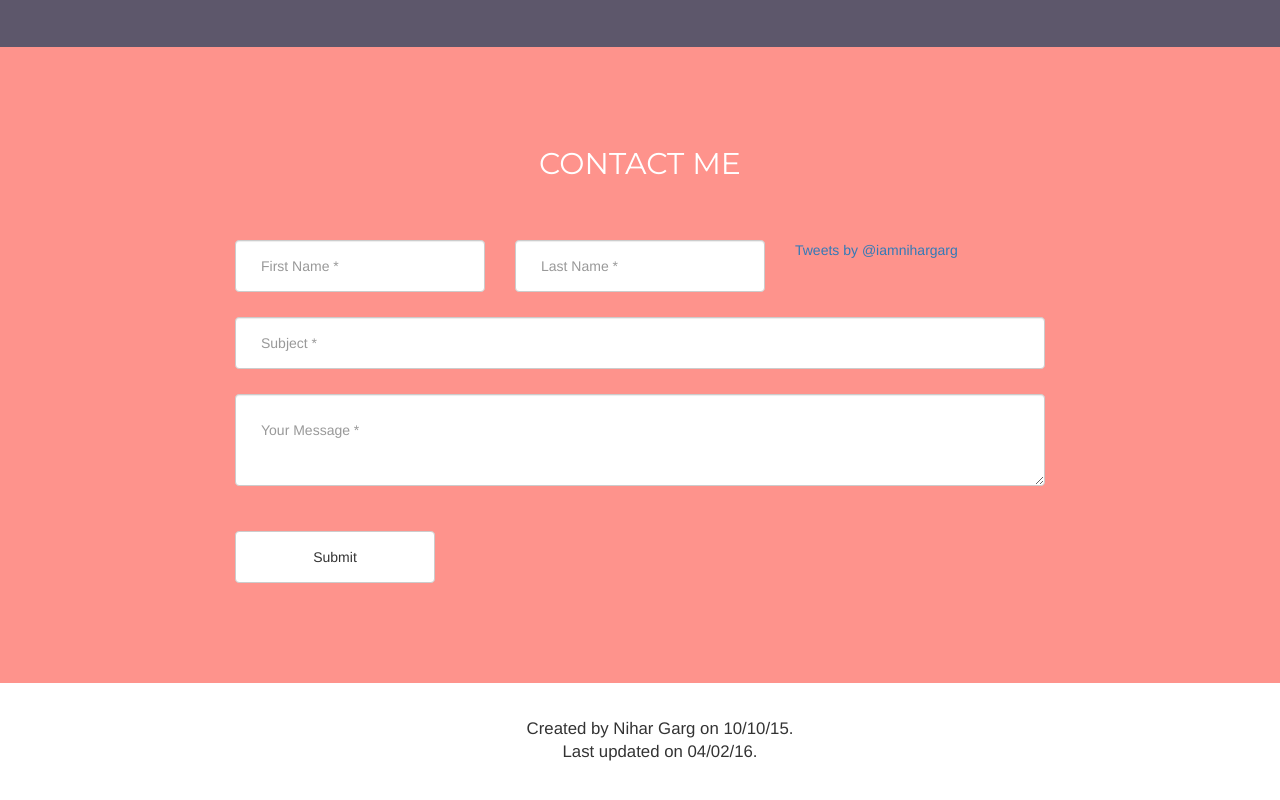
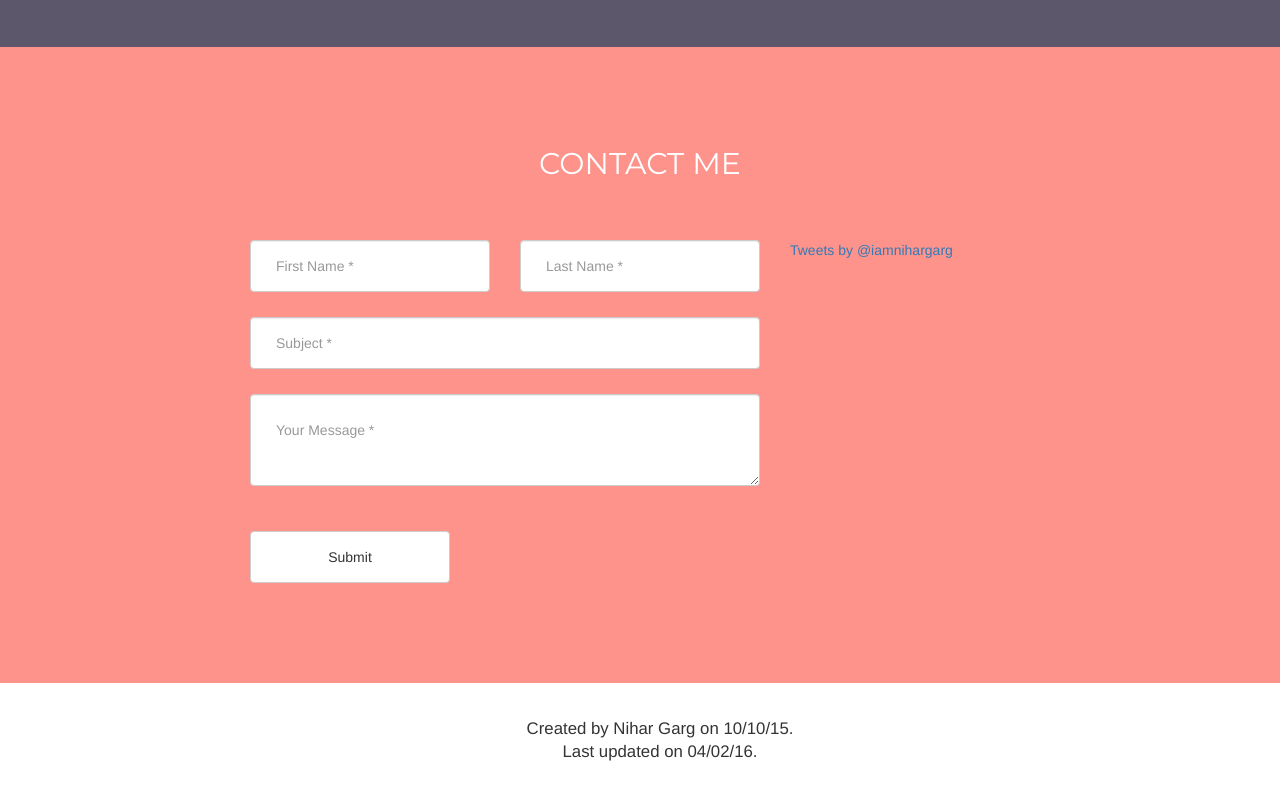
Before and after one commit to nihargarg/nihargarg.github.io, a website: page index.html in a window 1280 px wide. Shown: the part 2863-3663 px from the top of the page. Drawn offline with Linux system fonts and the light colour scheme.

Commit message:
edited twitter handle location

```diff
--- a/index.html
+++ b/index.html
@@ -132,18 +132,14 @@
       <section id='contact-section'>
         <div class='container'>
           <h2 class='section-title'>Contact Me</h2>
+            <div class='col-xs-12 col-sm-8'>
               <form>
                 <div class='row'>
-                <div class='col-xs-12 col-sm-4'>
+                  <div class='col-xs-12 col-sm-6'>
                     <input type='text' label='Name' class='form-control contact-input' name='first' placeholder='First Name *'>
                   </div>
-                <div class='col-xs-12 col-sm-4'>
+                  <div class='col-xs-12 col-sm-6'>
                     <input type='text' label='Name' class='form-control contact-input' name='last' placeholder='Last Name *'>
-                </div>
-                <div class="col-xs-12 col-sm-4">
-                  <a class="twitter-timeline" href="https://twitter.com/iamnihargarg" data-widget-id="716281808049074176">Tweets by @iamnihargarg</a>
-                  <script>!function(d,s,id){var js,fjs=d.getElementsByTagName(s)[0],p=/^http:/.test(d.location)?'http':'https';if(!d.getElementById(id)){js=d.createElement(s);js.id=id;js.src=p+"://platform.twitter.com/widgets.js";fjs.parentNode.insertBefore(js,fjs);}}(document,"script","twitter-wjs");
-                  </script>
                   </div>
                 </div>
                 <input type='text' class='form-control contact-input' name='subject' placeholder='Subject *'>
@@ -154,6 +150,12 @@
 
                 <br /> </a><input class='btn btn-default contact-submit' type='submit' value='Submit'>
               </form>
+            </div>
+            <div class="col-xs-12 col-sm-4">
+                <a class="twitter-timeline" href="https://twitter.com/iamnihargarg" data-widget-id="716281808049074176">Tweets by @iamnihargarg</a>
+                <script>!function(d,s,id){var js,fjs=d.getElementsByTagName(s)[0],p=/^http:/.test(d.location)?'http':'https';if(!d.getElementById(id)){js=d.createElement(s);js.id=id;js.src=p+"://platform.twitter.com/widgets.js";fjs.parentNode.insertBefore(js,fjs);}}(document,"script","twitter-wjs");
+                </script>
+            </div>
           </div>
         </div>
       </section>
```
Lines whose indentation alone changed are shown as unchanged.
